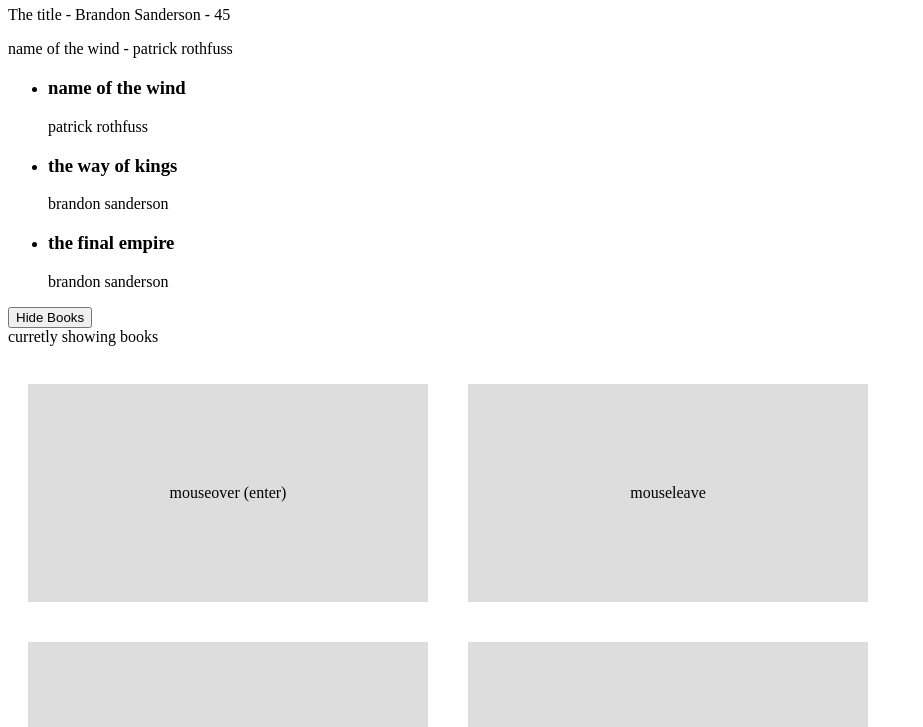
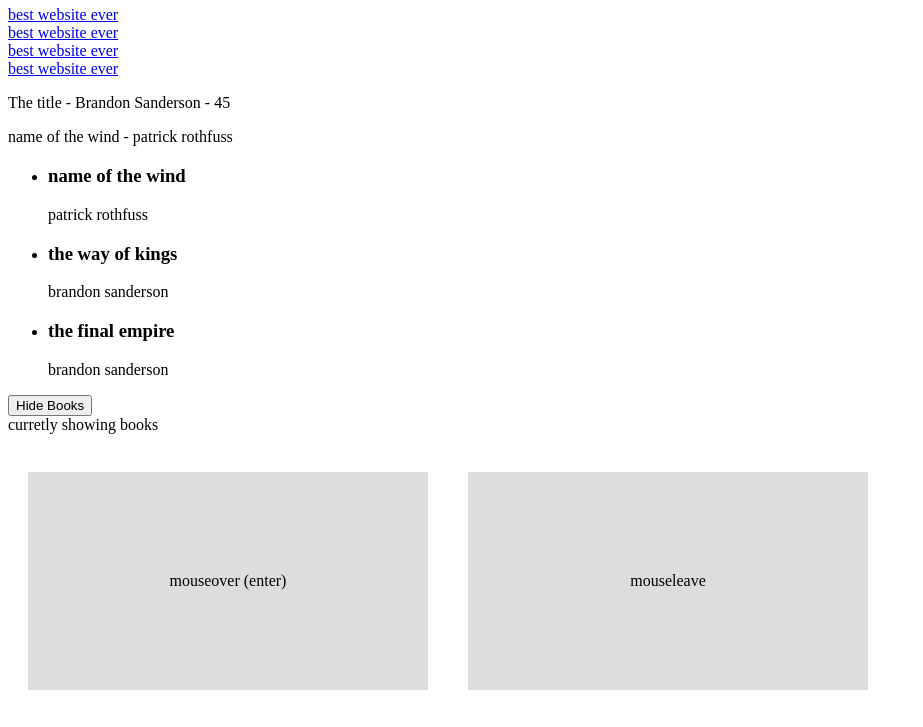
Before and after one commit to okamoto-tosei/Vue-lesson, a plain HTML site: page index.html in a window 1280 px wide. Shown: the part 60-787 px from the top of the page, without its empty margins (0-923 px from the left). Drawn offline with nearby package versions, Linux system fonts and the light colour scheme.

Commit message:
aタグのhrefの使用法（VUE）での使用方法bind

```diff
--- a/app.js
+++ b/app.js
@@ -7,6 +7,7 @@ const app = Vue.createApp({
       age: 45,
       x: 0,
       y: 0,
+      url: 'http://www.thenetninja.co.uk',
       books: [
         { title: 'name of the wind', author: 'patrick rothfuss' },
         { title: 'the way of kings', author: 'brandon sanderson' },
--- a/index.html
+++ b/index.html
@@ -20,6 +20,21 @@
     <h1>Hello Vue</h1>
 
     <div id="app">
+      <!-- これはできない -->
+      <a href="url">best website ever</a><br />
+
+      <!-- これはできない -->
+      <a href="{{url}}">best website ever</a><br />
+
+      <!-- Vueでアンカーにapp.jsからの値を入れる場合このようにバインドして使用しなければできない -->
+      <a v-bind:href="url">best website ever</a><br />
+
+      <!-- v-bind:hrefの略で:hrefでも同様の動作 -->
+      <a :href="url">best website ever</a>
+
+      <!-- これはダメ、コンパイルできないこのDOM以降の画面が真っ白になる -->
+      <!-- <a v-bind:href="{{ url }} ">best web site</a> -->
+
       <div v-if="showBooks">
         <!-- app.jsないの値出力して表示 -->
         <p>{{title}} - {{ author }} - {{ age }}</p>
```
Also changed, not shown: assets/jpg-vs-jpeg-1024x512.jpeg (added), assets/ダウンロード (1).jpeg (added), assets/ダウンロード.jpeg (added).
